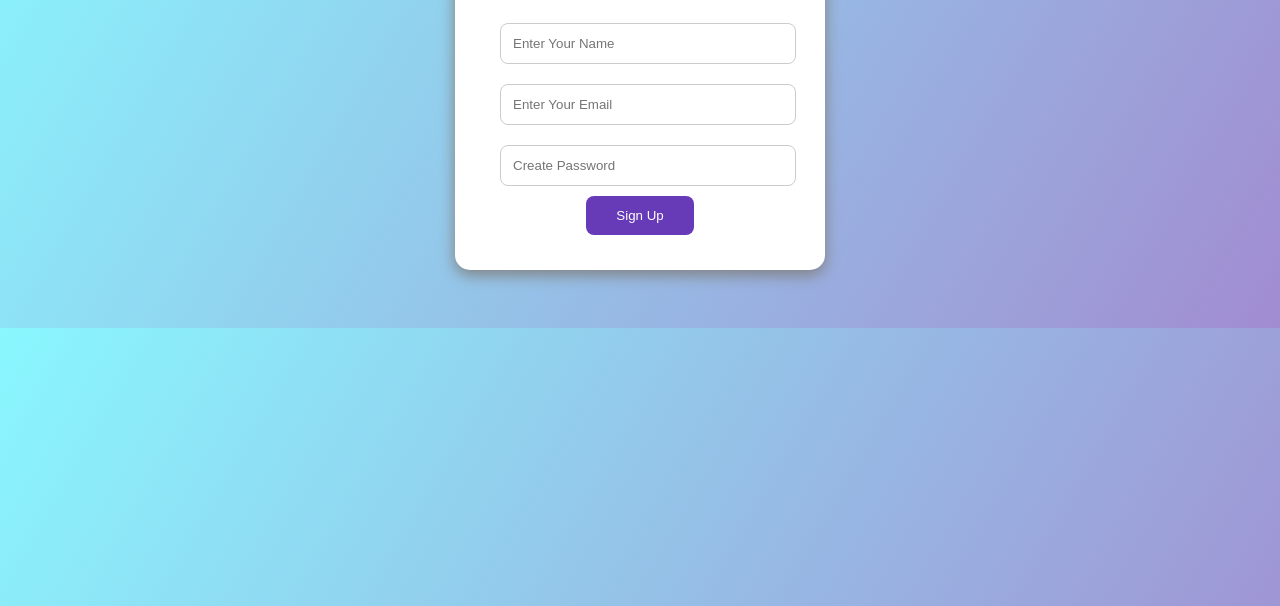
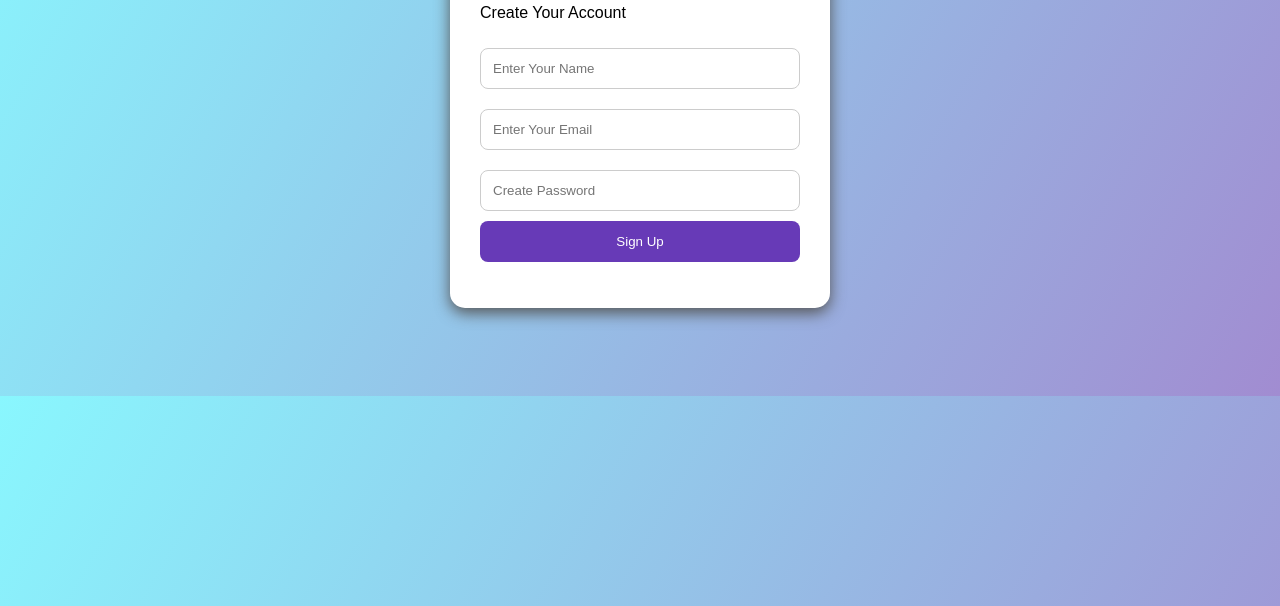
Before and after one commit to kaurqueen1234987-cmd/Student-form, a plain HTML site: page index.html in a window 1280 px wide. Shown: the part 194-800 px from the top of the page. Drawn offline with Linux system fonts and the light colour scheme.

Commit message:
Update index.html

```diff
--- a/index.html
+++ b/index.html
@@ -1,49 +1,56 @@
-
 <!DOCTYPE html>
-<html>
+<html lang="en">
 <head>
+<meta charset="UTF-8">
+<meta name="viewport" content="width=device-width, initial-scale=1.0">
 <title>Student Sign Up</title>
 
 <style>
+* { box-sizing: border-box; }
+
 body {
-            font-family: Arial;
-            background: linear-gradient(120deg, #89f7fe, #a18cd1);
-            text-align: center;
-            padding: 50px;
+  font-family: Arial, sans-serif;
+  background: linear-gradient(120deg,#89f7fe,#a18cd1);
+  padding: 30px 15px;
 }
 
 .box {
   background: white;
-            padding: 35px;
-            width: 300px;
-            margin: auto;
+  padding: 30px;
+  max-width: 380px;
+  margin: 50px auto;
   border-radius: 15px;
-            box-shadow: 0 5px 15px gray;
+  box-shadow: 0 5px 15px #555;
 }
 
 h1 {
+  text-align: center;
   color: #673ab7;
 }
 
 input {
-            width: 90%;
+  width: 100%;
   padding: 12px;
-            margin: 10px;
+  margin: 10px 0;
   border: 1px solid #ccc;
   border-radius: 8px;
 }
 
 button {
+  width: 100%;
   background: #673ab7;
   color: white;
-            padding: 12px 30px;
+  padding: 13px;
   border: none;
   border-radius: 8px;
   cursor: pointer;
 }
 
-        button:hover {
-            background: #e91e63;
+button:disabled { opacity: 0.6; }
+
+#message {
+  text-align: center;
+  overflow-wrap: anywhere;
 }
 </style>
 </head>
@@ -51,33 +58,87 @@
 <body>
 
 <div class="box">
-
 <h1>Student Sign Up</h1>
-
 <p>Create Your Account</p>
 
-    <form action="enrollment.html" method="get">
+<form id="signupForm">
+<input id="name" type="text"
+placeholder="Enter Your Name" required>
 
-        <input type="text"
-        name="username"
-        placeholder="Enter Your Name"
-        required>
+<input id="email" type="email"
+placeholder="Enter Your Email" required>
 
-        <input type="email"
-        name="email"
-        placeholder="Enter Your Email"
-        required>
+<input id="password" type="password"
+placeholder="Create Password"
+minlength="6" required>
 
-        <input type="password"
-        name="password"
-        placeholder="Create Password"
-        required>
-
-        <button type="submit">Sign Up</button>
-
+<button id="signupBtn" type="submit">
+Sign Up
+</button>
 </form>
 
+<p id="message"></p>
 </div>
+
+<script type="module">
+
+import { initializeApp }
+from "https://www.gstatic.com/firebasejs/10.12.2/firebase-app.js";
+
+import {
+  getAuth,
+  createUserWithEmailAndPassword,
+  updateProfile
+}
+from "https://www.gstatic.com/firebasejs/10.12.2/firebase-auth.js";
+
+const firebaseConfig = {
+  apiKey: "AIzaSyAui_73IiFeFnpC7EkFqkCoc6FlDwhqhGA",
+  authDomain: "student-form-91ccf.firebaseapp.com",
+  projectId: "student-form-91ccf",
+  storageBucket: "student-form-91ccf.firebasestorage.app",
+  messagingSenderId: "812729360263",
+  appId: "1:812729360263:web:ada5aafd21bec488fafd22",
+  measurementId: "G-NM3BZFZQ2M"
+};
+
+const app = initializeApp(firebaseConfig);
+const auth = getAuth(app);
+
+const form = document.getElementById("signupForm");
+const message = document.getElementById("message");
+const button = document.getElementById("signupBtn");
+
+form.addEventListener("submit", async (event) => {
+  event.preventDefault();
+
+  const name = document.getElementById("name").value.trim();
+  const email = document.getElementById("email").value.trim();
+  const password = document.getElementById("password").value;
+
+  button.disabled = true;
+  message.textContent = "Creating your account...";
+
+  try {
+    const result = await createUserWithEmailAndPassword(
+      auth, email, password
+    );
+
+    await updateProfile(result.user, {
+      displayName: name
+    });
+
+    message.textContent = "Account created successfully!";
+
+    window.location.href = "enrollment.html";
+
+  } catch (error) {
+    message.textContent = error.message;
+    button.disabled = false;
+  }
+});
+
+</script>
 
 </body>
 </html>
```
Lines whose indentation alone changed are shown as unchanged.
